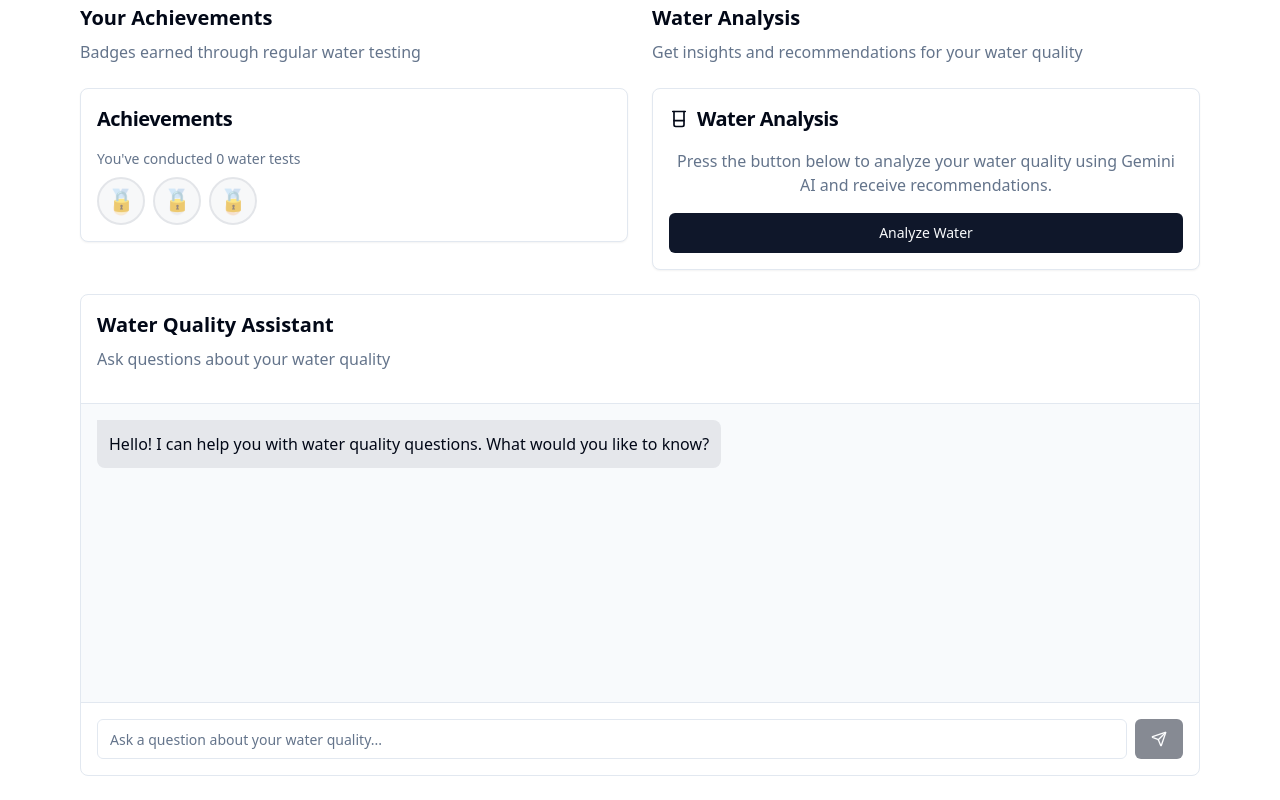
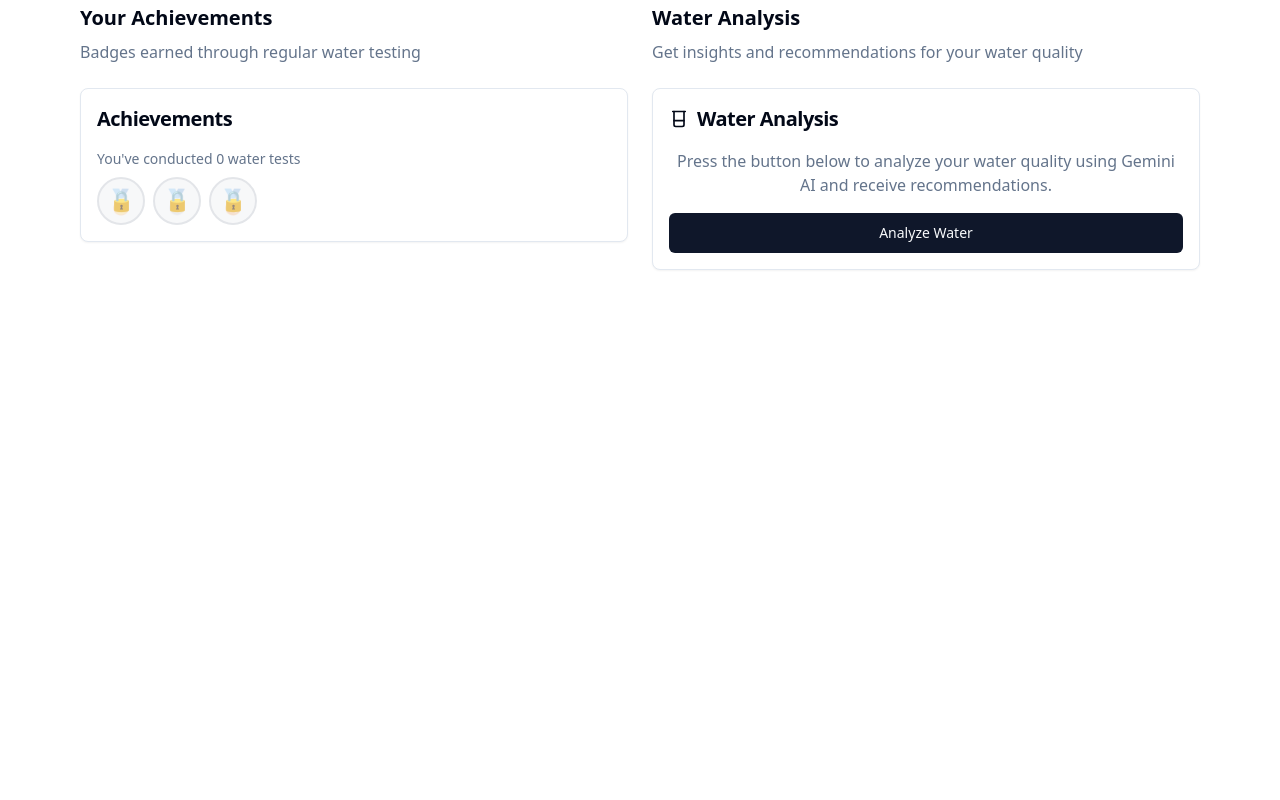
Before and after one commit to purushothamhd/aquasense-ai-58, a React (Vite) app: page / in a window 1280 px wide. Shown: the part 435-1235 px from the top of the page. After the commit the page ends 800 px from the top, so only its background shows below. Built offline with nearby package versions, Linux system fonts and the light colour scheme.

Commit message:
Remove chatbot component
Removes the ChatInterface and BotpressChat components, along with related functionality.

```diff
--- a/src/components/BotpressChat.tsx
+++ /dev/null
@@ -1,98 +0,0 @@
-
-import { useEffect, useState } from 'react';
-import { toast } from "@/hooks/use-toast";
-
-interface BotpressChatProps {
-  configUrl?: string;
-  botId?: string;
-  theme?: 'light' | 'dark';
-}
-
-// Add proper type declaration for the Botpress webchat global object
-declare global {
-  interface Window {
-    botpressWebChat: {
-      init: (config: { configUrl?: string; botId?: string; theme?: string }) => void;
-      close: () => void;
-    };
-  }
-}
-
-export const BotpressChat = ({
-  configUrl = "https://files.bpcontent.cloud/2025/03/17/14/20250317141028-0N0SLFTL.json",
-  botId,
-  theme = 'light'
-}: BotpressChatProps) => {
-  const [isLoaded, setIsLoaded] = useState(false);
-  const [hasError, setHasError] = useState(false);
-
-  useEffect(() => {
-    // Check if script already exists to prevent duplicates
-    const existingScript = document.getElementById('botpress-webchat-script');
-    if (existingScript) {
-      return;
-    }
-
-    // Create script element for Botpress
-    const script = document.createElement('script');
-    script.id = 'botpress-webchat-script';
-    script.src = "https://cdn.botpress.cloud/webchat/v2.2/inject.js";
-    script.async = true;
-
-    // Handle loading errors
-    script.onerror = () => {
-      console.error("Failed to load Botpress script");
-      setHasError(true);
-      toast({
-        title: "Chat Assistant Unavailable",
-        description: "Could not load the chat assistant. Please try again later.",
-        variant: "destructive",
-      });
-    };
-
-    document.body.appendChild(script);
-
-    // Initialize Botpress webchat when script loads
-    script.onload = () => {
-      try {
-        if (window.botpressWebChat) {
-          window.botpressWebChat.init({
-            configUrl: configUrl,
-            botId: botId,
-            theme: theme,
-          });
-          setIsLoaded(true);
-        } else {
-          throw new Error("Botpress webchat not available");
-        }
-      } catch (error) {
-        console.error("Error initializing Botpress:", error);
-        setHasError(true);
-        toast({
-          title: "Chat Assistant Error",
-          description: "There was a problem initializing the chat assistant.",
-          variant: "destructive",
-        });
-      }
-    };
-
-    return () => {
-      // Cleanup: remove the script when component unmounts
-      if (document.body.contains(script)) {
-        document.body.removeChild(script);
-      }
-
-      // Close Botpress webchat if it exists
-      try {
-        if (window.botpressWebChat && window.botpressWebChat.close) {
-          window.botpressWebChat.close();
-        }
-      } catch (error) {
-        console.error("Error closing Botpress:", error);
-      }
-    };
-  }, [configUrl, botId, theme]);
-
-  // Create a div to render the chat button
-  return <div id="bp-web-widget" className="bp-widget-web" style={{ zIndex: 9999 }}></div>;
-};
--- a/src/components/ChatInterface.tsx
+++ /dev/null
@@ -1,141 +0,0 @@
-
-import { useState } from "react";
-import { Input } from "@/components/ui/input";
-import { Button } from "@/components/ui/button";
-import { Send, Loader2 } from "lucide-react";
-import { Textarea } from "@/components/ui/textarea";
-import { analyzeSensorDataWithGemini } from "@/services/geminiApi";
-import { SensorData } from "@/services/sensorApi";
-import { toast } from "@/hooks/use-toast";
-
-interface Message {
-  role: 'user' | 'assistant';
-  content: string;
-}
-
-interface ChatInterfaceProps {
-  sensorData: SensorData | null;
-}
-
-export const ChatInterface = ({ sensorData }: ChatInterfaceProps) => {
-  const [messages, setMessages] = useState<Message[]>([
-    {
-      role: 'assistant',
-      content: 'Hello! I can help you with water quality questions. What would you like to know?'
-    }
-  ]);
-  const [input, setInput] = useState('');
-  const [isLoading, setIsLoading] = useState(false);
-
-  const handleSendMessage = async () => {
-    if (!input.trim() || isLoading) return;
-
-    // Add user message to chat
-    const userMessage = { role: 'user' as const, content: input.trim() };
-    setMessages(prev => [...prev, userMessage]);
-    setInput('');
-    setIsLoading(true);
-
-    try {
-      let response = '';
-
-      if (!sensorData) {
-        response = "I don't have any sensor data to analyze at the moment. Please take a reading first.";
-      } else {
-        // Send message to Gemini API
-        const prompt = `
-          Water sensor data:
-          - pH: ${sensorData.pH}
-          - Total Dissolved Solids (TDS): ${sensorData.tds} ppm
-          - Turbidity: ${sensorData.turbidity} NTU
-          - Temperature: ${sensorData.temperature}°C
-
-          User question: ${input.trim()}
-
-          Provide a helpful and informative response about water quality. Make it conversational and easy to understand.
-        `;
-
-        try {
-          const geminiResponse = await analyzeSensorDataWithGemini(sensorData, prompt);
-          response = geminiResponse.answer || "I'm having trouble analyzing the water data right now.";
-        } catch (error) {
-          console.error("Error getting Gemini response:", error);
-          response = "I couldn't connect to my knowledge base. Here's what I know from your sensor readings: " +
-            `Your pH is ${sensorData.pH} (${sensorData.pH >= 6.5 && sensorData.pH <= 8.5 ? 'normal' : 'abnormal'}), ` +
-            `TDS is ${sensorData.tds} ppm (${sensorData.tds < 300 ? 'good' : 'elevated'}), ` +
-            `Turbidity is ${sensorData.turbidity} NTU (${sensorData.turbidity < 5 ? 'clear' : 'cloudy'}), ` +
-            `and Temperature is ${sensorData.temperature}°C.`;
-        }
-      }
-
-      // Add assistant response to chat
-      setMessages(prev => [...prev, { role: 'assistant', content: response }]);
-    } catch (error) {
-      console.error("Chat error:", error);
-      toast({
-        title: "Chat Error",
-        description: "There was a problem processing your message.",
-        variant: "destructive",
-      });
-    } finally {
-      setIsLoading(false);
-    }
-  };
-
-  return (
-    <div className="border rounded-lg overflow-hidden bg-background">
-      <div className="p-4">
-        <h3 className="text-xl font-semibold mb-2">Water Quality Assistant</h3>
-        <p className="text-muted-foreground mb-4">Ask questions about your water quality</p>
-      </div>
-
-      <div className="h-[300px] overflow-y-auto p-4 border-y bg-slate-50 dark:bg-slate-900">
-        {messages.map((message, index) => (
-          <div
-            key={index}
-            className={`mb-4 ${message.role === 'user' ? 'text-right' : ''}`}
-          >
-            <div
-              className={`inline-block p-3 rounded-lg max-w-[80%] ${
-                message.role === 'user'
-                  ? 'bg-blue-500 text-white rounded-tr-none'
-                  : 'bg-gray-200 dark:bg-slate-800 text-foreground rounded-tl-none'
-              }`}
-            >
-              {message.content}
-            </div>
-          </div>
-        ))}
-        {isLoading && (
-          <div className="mb-4">
-            <div className="inline-block p-3 rounded-lg max-w-[80%] bg-gray-200 dark:bg-slate-800 text-foreground rounded-tl-none">
-              <Loader2 className="h-4 w-4 animate-spin" />
-            </div>
-          </div>
-        )}
-      </div>
-
-      <div className="p-4 flex gap-2">
-        <Input
-          value={input}
-          onChange={(e) => setInput(e.target.value)}
-          placeholder="Ask a question about your water quality..."
-          onKeyDown={(e) => {
-            if (e.key === 'Enter' && !e.shiftKey) {
-              e.preventDefault();
-              handleSendMessage();
-            }
-          }}
-          disabled={isLoading}
-          className="flex-1"
-        />
-        <Button
-          onClick={handleSendMessage}
-          disabled={isLoading || !input.trim()}
-        >
-          {isLoading ? <Loader2 className="h-4 w-4 animate-spin" /> : <Send className="h-4 w-4" />}
-        </Button>
-      </div>
-    </div>
-  );
-};
--- a/src/pages/Index.tsx
+++ b/src/pages/Index.tsx
@@ -9,7 +9,6 @@ import { toast } from "@/hooks/use-toast";
 import { Droplet, TestTube } from "lucide-react";
 import { SensorHistory } from "@/components/SensorHistory";
 import { Button } from "@/components/ui/button";
-import { ChatInterface } from "@/components/ChatInterface";
 
 const Index = () => {
   const { data, history, fetchData, updateData, status } = useSensorStore();
@@ -135,12 +134,6 @@ const Index = () => {
           )}
         </div>
       </div>
-
-      {status === 'success' && (
-        <div className="mt-6">
-          <ChatInterface sensorData={data} />
-        </div>
-      )}
     </div>
   );
 };
```
